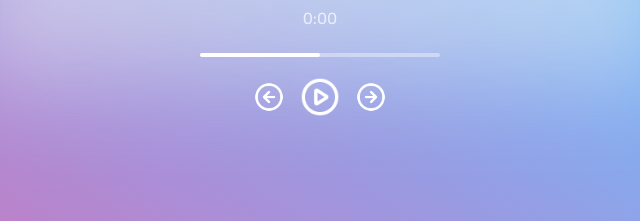
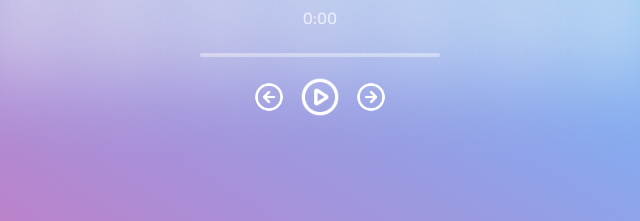
Before and after one commit to muggleworks/music-player, a plain HTML site: page public/index.html in a window 1280 px wide. Shown: the part 493-714 px from the top of the page, 320-960 px from the left. Drawn offline with Linux system fonts and the light colour scheme.

Commit message:
progress bar

```diff
--- a/public/index.html
+++ b/public/index.html
@@ -36,7 +36,7 @@
 		</section>
 		<section class="music-controls">
 			<div class="progress">
-				<div class="bar"></div>
+				<div id="progress-bar" class="bar"></div>
 			</div>
 			<div class="actions">
 				<img class="action-icon" src="./icons/previous.png" alt="Previous Song"/>
--- a/public/script.js
+++ b/public/script.js
@@ -1,6 +1,5 @@
 var audio = new Audio();
 audio.src = 'songs/' + "Coldplay - Youre A Sky Full Of Stars" + '.mp3';
-var duration = audio.duration;
 
 function updateCurrentTime() {
     var currentTime = Math.floor(audio.currentTime);
@@ -12,6 +11,11 @@ function updateCurrentTime() {
         seconds = "0" + seconds;
     }
     document.getElementById('duration').innerHTML = `${minutes}:${seconds}`;
+
+    // update progress bar
+    var progressBar = document.getElementById('progress-bar');
+    var progress = (currentTime / audio.duration) * 100;
+    progressBar.style.width = `${progress}%`;
 }
 setInterval(updateCurrentTime, 1000);
 
--- a/public/style.css
+++ b/public/style.css
@@ -68,7 +68,7 @@ body {
 	display: flex;
 	align-items: center;
 	justify-content: center;
-	filter: blur(50px);
+	filter: blur(40px);
 }
 
 .background .wave {
@@ -124,6 +124,7 @@ body {
 	height: 4px;
 	border-radius: 2px;
 	width: 100%;
+	overflow: hidden;
 	max-width: 240px;
 	background-color: rgba(255, 255, 255, 0.4);
 	margin-top: 16px;
@@ -131,9 +132,8 @@ body {
 
 .music-controls .progress .bar {
 	height: 100%;
-	width: 50%;
+	width: 0%;
 	background-color: white;
-	border-radius: 2px;
 }
 
 .actions {
```
